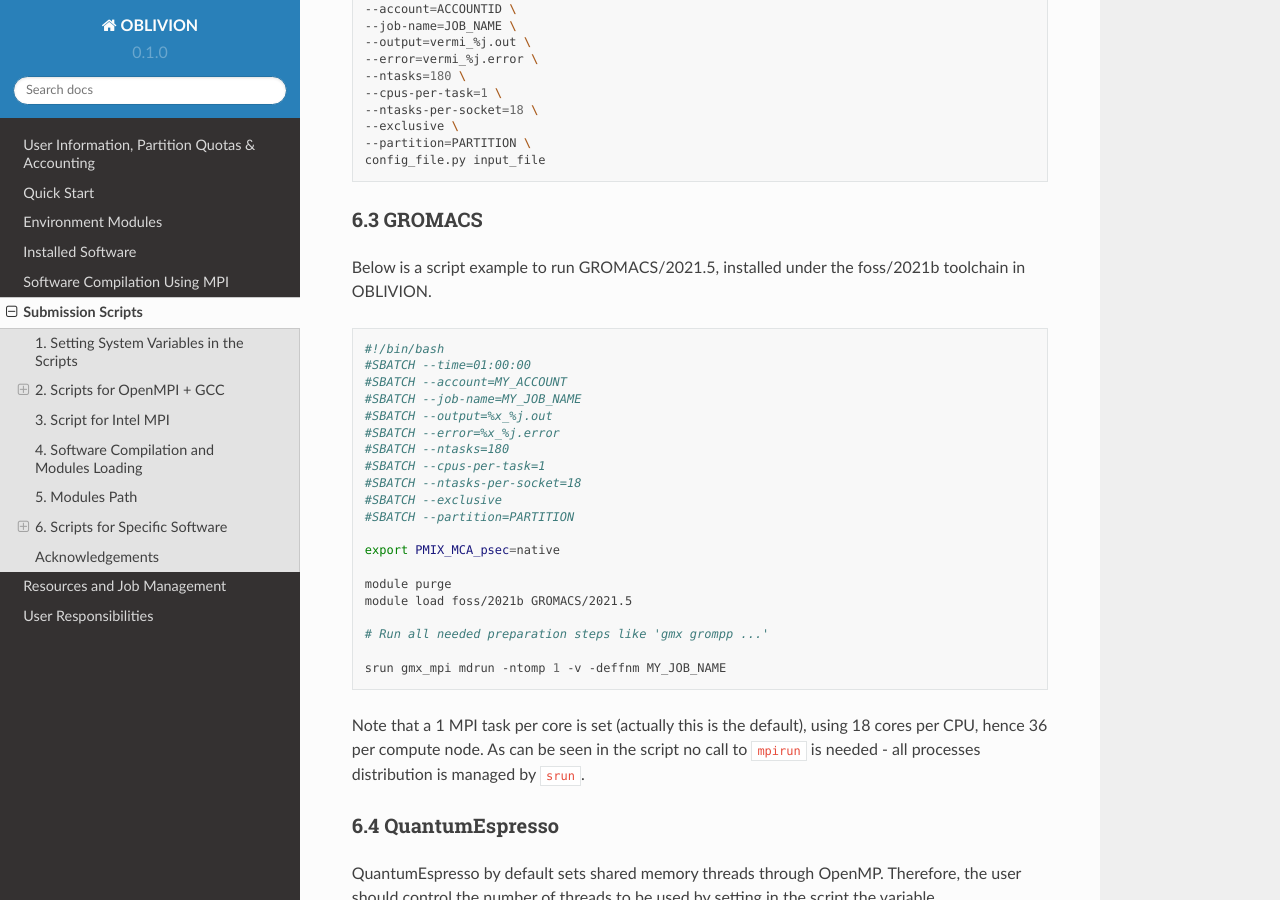
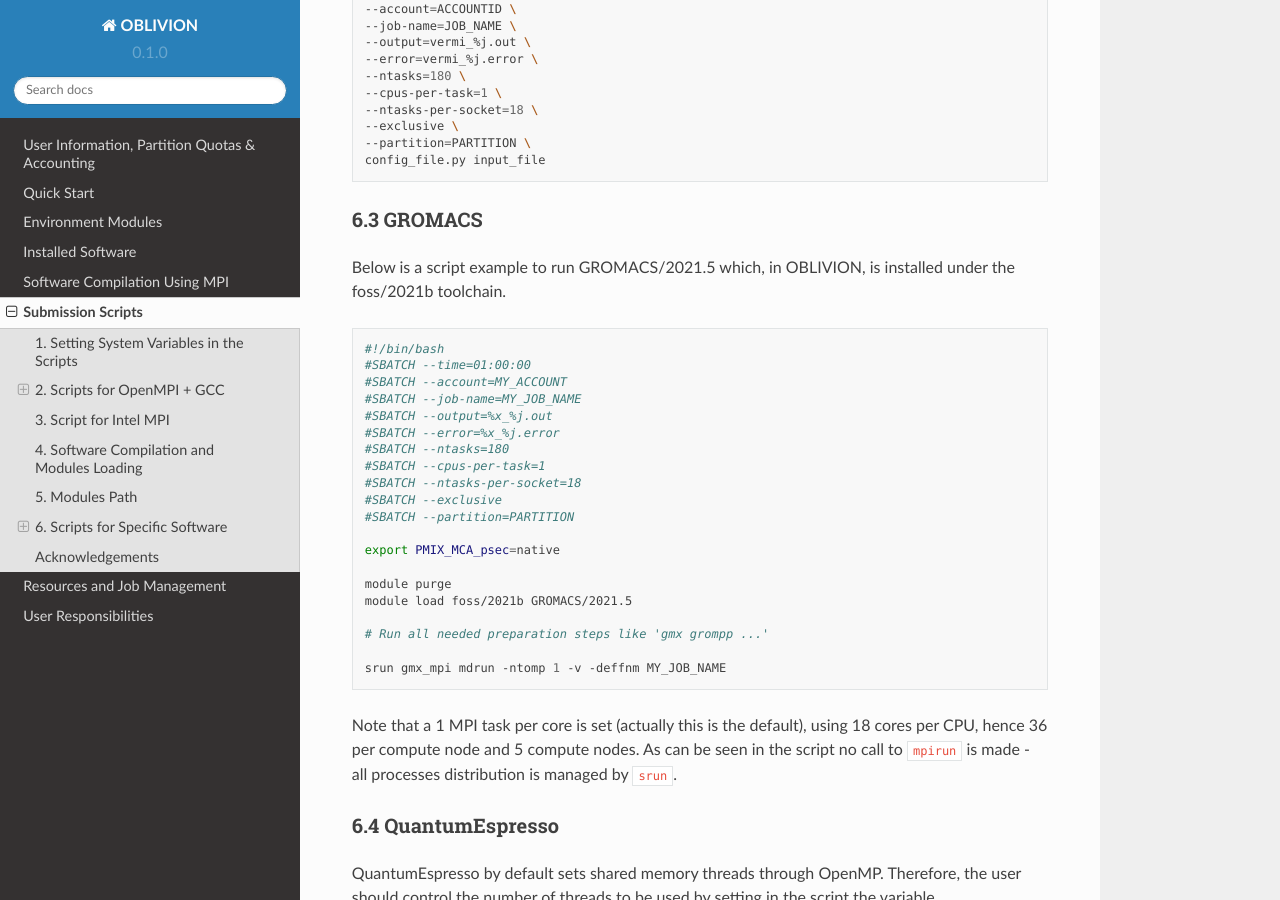
Before and after one commit to mavillez/Oblivion, a Sphinx documentation site: the page built from docs/source/scripts.rst, in a window 1280 px wide and 900 px high, scrolled down 5699 px. Built offline with Sphinx 7.4.7 and the Read the Docs theme 2.0.0, drawn with Linux system fonts in a browser that asks for light colours.

Commit message:
Update scripts.rst

```diff
--- a/docs/source/scripts.rst
+++ b/docs/source/scripts.rst
@@ -312,7 +312,7 @@ Do not use the following script or similar - you end up having error messages an
 6.3 GROMACS
 ~~~~~~~~~~~
 
-Below is a script example to run GROMACS/2021.5, installed under the foss/2021b toolchain in OBLIVION.
+Below is a script example to run GROMACS/2021.5 which, in OBLIVION, is installed under the foss/2021b toolchain.
 
 
 .. code-block:: bash
@@ -339,8 +339,8 @@ Below is a script example to run GROMACS/2021.5, installed under the foss/2021b
   srun gmx_mpi mdrun -ntomp 1 -v -deffnm MY_JOB_NAME
 
 Note that a 1 MPI task per core is set (actually this is the default), using 18 cores per CPU, hence 36 per
-compute node. As can be seen in the script no call to ``mpirun`` is needed - all processes distribution is
-managed by ``srun``.
+compute node and 5 compute nodes. As can be seen in the script no call to ``mpirun`` is made - all processes
+distribution is managed by ``srun``.
 
 
 6.4 QuantumEspresso
```
